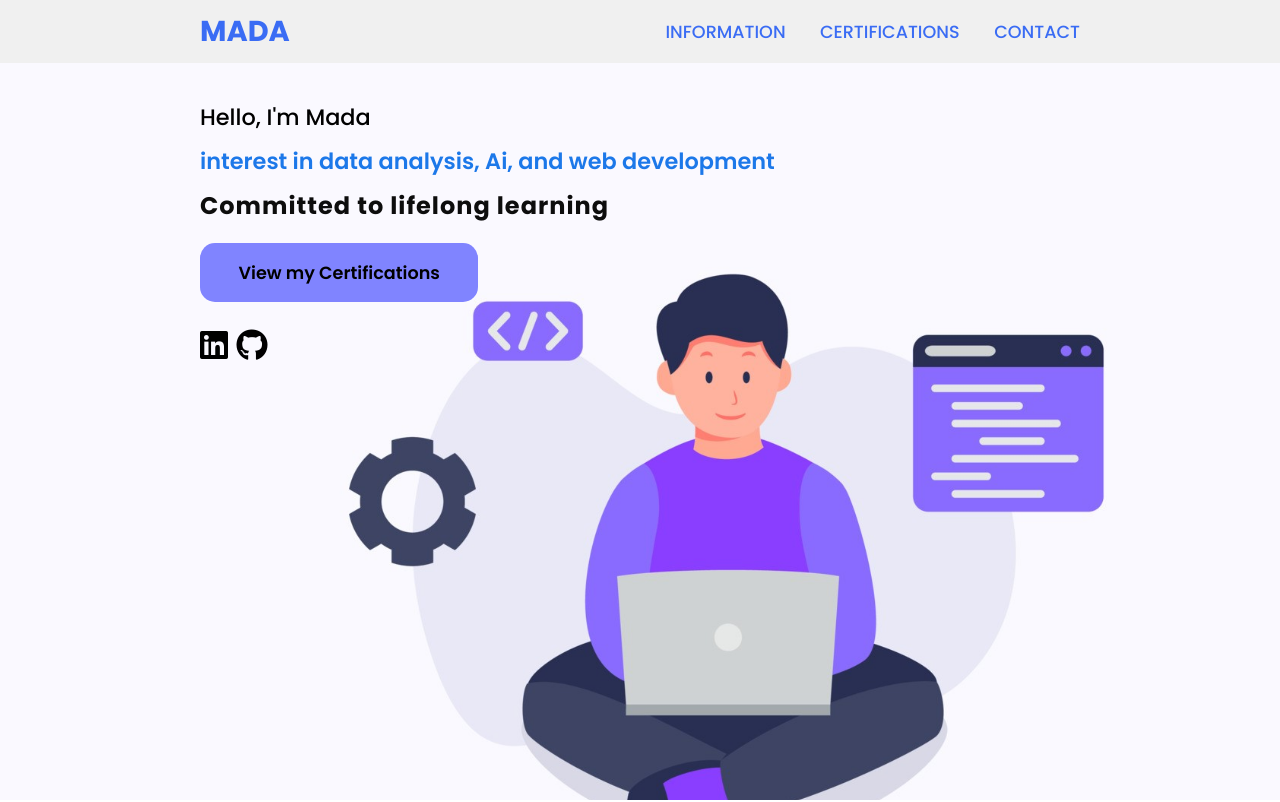
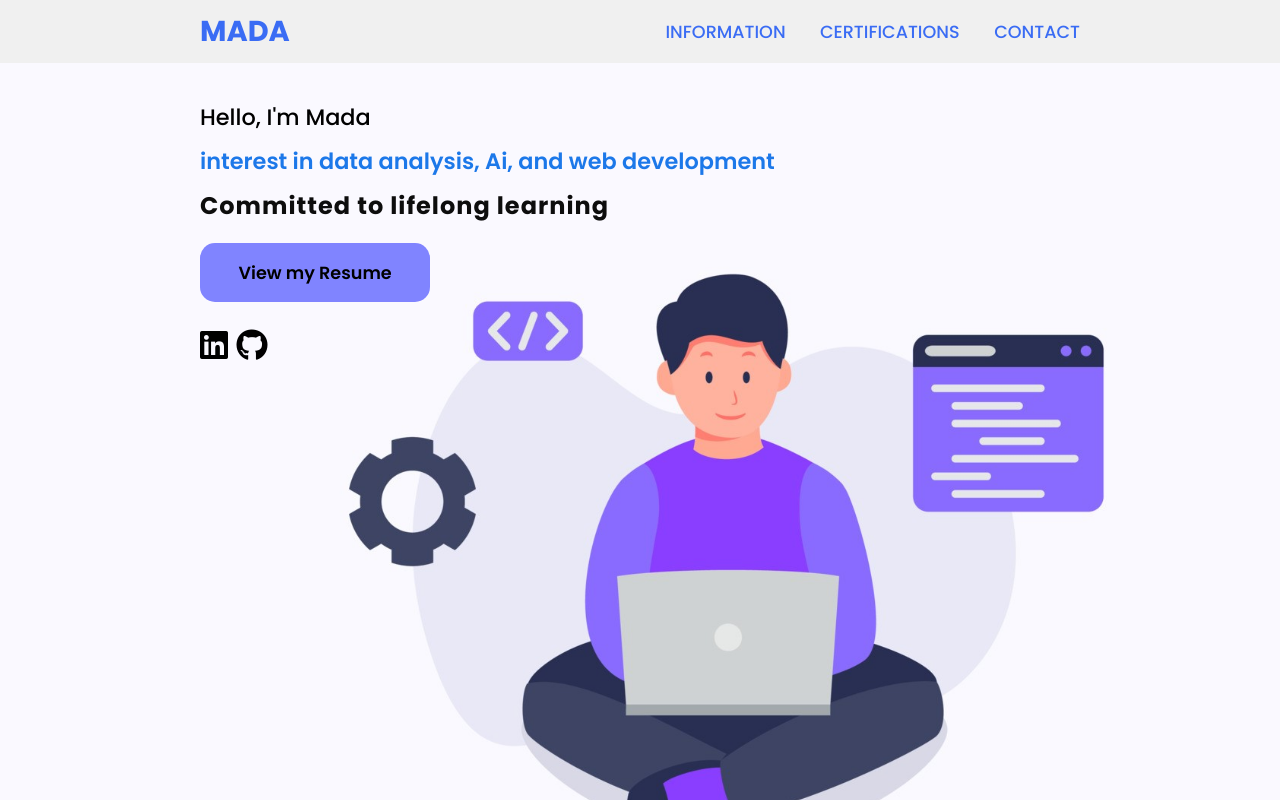
Before and after one commit to MD-330/Mad-wed-info, a plain HTML site: page index.html in a window 1280 px wide. Shown: the top 802 px of the page. Drawn offline with Linux system fonts and the light colour scheme.

Commit message:
Update index.html

```diff
--- a/index.html
+++ b/index.html
@@ -24,7 +24,7 @@
         <div>
             <h2>Hello, I'm Mada <br> <span>interest in data analysis, Ai, and web development</span></h2>
             <h3> Committed to lifelong learning </h3>
-            <a href="#project" class="main-btn"> View my Certifications </a>
+            <a href="Mada Abdullah _ IT.pdf" target="_blank" class="main-btn"> View my Resume </a>
             <div class="social-icons">
                 <a href="https://www.linkedin.com/in/mada-abdullah-ab36682a6/" target="_blank"><i class="fa-brands fa-linkedin" style="color: #000000;"></i></a>
                 <a href="https://github.com/MD-330?tab=repositories" target="_blank"><i class="fa-brands fa-github" style="color: #000000;"></i></a>
```
